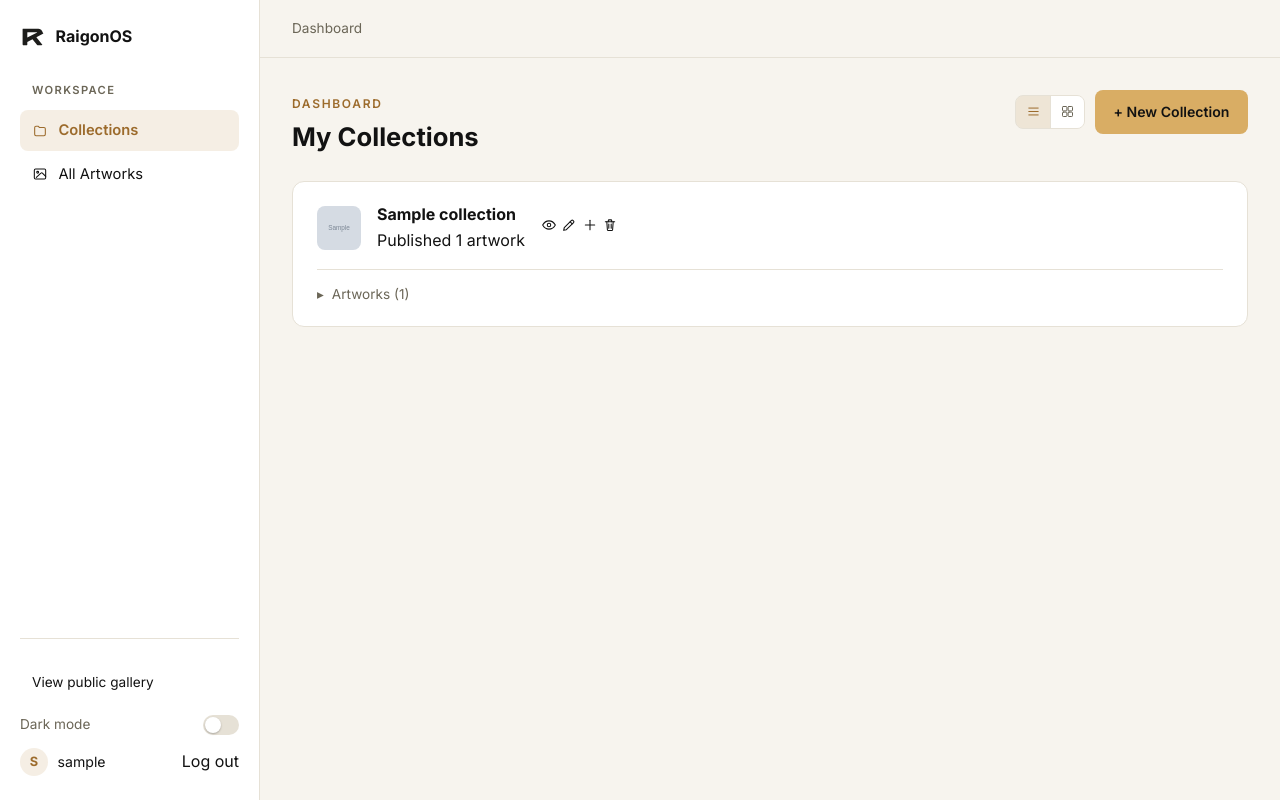
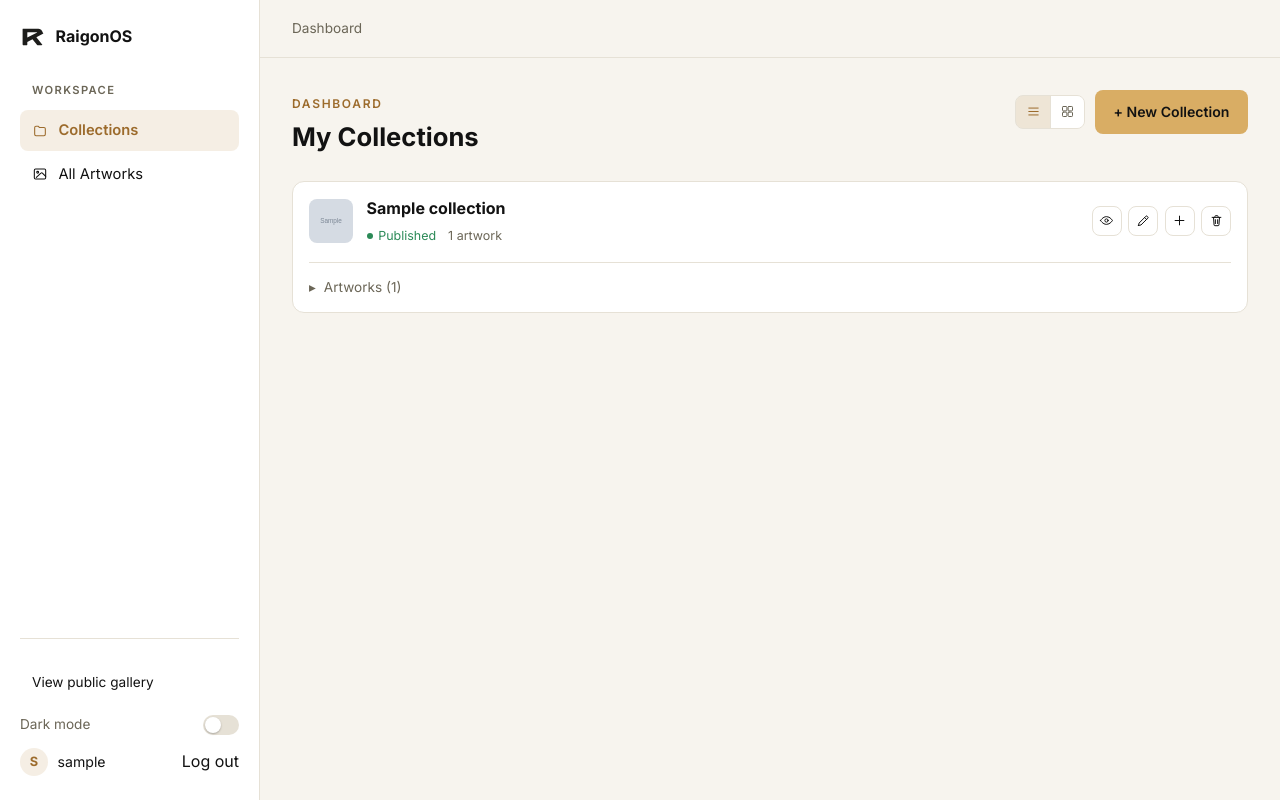
Before and after one commit to raigonlab/raigonos, a Django app: page /dashboard/ in a window 1280 px wide. Run offline with Django 5.2, Linux system fonts and the light colour scheme; a user stored in the database is signed in; tables that the repository leaves empty hold one stand-in row (values such as "Sample post"); grey boxes marked "Sample" are stand-in pictures; some web fonts are replaced.

Commit message:
Style the redesigned Collection card and icon-button component
New .dash-icon-btn component (30px square, border, icon centred, colour follows state) replaces the old text .dash-btn rows on Collection/Artwork cards. New .dash-collection-cover/-info/-meta/-icon-actions layout replaces the old title/badge/actions structure, with matching Grid-view overrides. Removed the old .dash-badge rules (dead code, fully replaced by the lighter .dash-status dot+label).

```diff
--- a/static/css/style.css
+++ b/static/css/style.css
@@ -835,29 +835,70 @@ html[data-dash-theme='dark'] .dash-brand-logo {
   background: var(--dash-card);
   border: 1px solid var(--dash-border);
   border-radius: var(--dash-radius);
-  padding: 1.25rem 1.5rem;
+  padding: 0.85rem 1rem;
 }
 
 .dash-collection-header {
   display: flex;
   align-items: center;
-  gap: 1rem;
+  gap: 0.85rem;
   flex-wrap: wrap;
 }
 
-.dash-collection-title {
-  display: flex;
-  align-items: center;
-  gap: 0.85rem;
+.dash-collection-cover {
+  flex-shrink: 0;
+}
+
+.dash-collection-info {
   flex: 1;
   min-width: 0;
+  display: flex;
+  flex-direction: column;
+  gap: 0.3rem;
 }
 
-.dash-collection-title strong {
-  font-size: 1.05rem;
+.dash-collection-name {
+  font-size: 1rem;
   overflow: hidden;
   text-overflow: ellipsis;
   white-space: nowrap;
+}
+
+.dash-collection-meta {
+  display: flex;
+  align-items: center;
+  gap: 0.75rem;
+  font-size: 0.78rem;
+  color: var(--dash-muted);
+}
+
+.dash-status {
+  display: inline-flex;
+  align-items: center;
+  gap: 0.35rem;
+}
+
+.dash-status::before {
+  content: '';
+  width: 6px;
+  height: 6px;
+  border-radius: 50%;
+  background: currentColor;
+  flex-shrink: 0;
+}
+
+.dash-status-published {
+  color: var(--dash-success);
+}
+
+.dash-status-draft {
+  color: var(--dash-muted);
+}
+
+.dash-collection-icon-actions {
+  display: flex;
+  gap: 0.4rem;
+  flex-shrink: 0;
 }
 
 .dash-thumb {
@@ -877,46 +918,43 @@ html[data-dash-theme='dark'] .dash-brand-logo {
   flex-shrink: 0;
 }
 
-.dash-badge {
+/* Small icon-only action buttons (edit/view/add/delete). Preferred over
+   text buttons for repeated per-row actions -- feedback that a row of
+   text buttons per Collection/Artwork was cluttered and didn't scale
+   down to small screens. */
+
+.dash-icon-btn {
   display: inline-flex;
   align-items: center;
-  gap: 0.4rem;
-  padding: 0.3rem 0.7rem 0.3rem 0.55rem;
+  justify-content: center;
+  width: 30px;
+  height: 30px;
   border-radius: var(--dash-radius-sm);
   border: 1px solid var(--dash-border);
-  background: var(--dash-surface);
-  font-size: 0.78rem;
-  font-weight: 500;
-  white-space: nowrap;
+  background: transparent;
+  color: var(--dash-muted);
+  cursor: pointer;
 }
 
-.dash-badge::before {
-  content: '';
-  width: 6px;
-  height: 6px;
-  border-radius: 50%;
-  background: currentColor;
-  flex-shrink: 0;
+.dash-icon-btn:hover {
+  background: var(--dash-card-hover);
+  color: var(--dash-text);
+  text-decoration: none;
 }
 
-.dash-badge-published {
-  color: var(--dash-success);
+.dash-icon-btn .dash-icon {
+  width: 15px;
+  height: 15px;
 }
 
-.dash-badge-draft {
-  color: var(--dash-muted);
+.dash-icon-btn-danger:hover {
+  background: var(--dash-danger-hover-soft);
+  color: var(--dash-danger);
+  border-color: var(--dash-danger-border);
 }
 
-.dash-collection-actions {
-  display: flex;
-  gap: 0.5rem;
-  margin-top: 1rem;
-  flex-wrap: wrap;
-}
-
-/* Grid view for the Collections list: cover-first tiles, no inline
-   actions/nested artworks (those stay in List view, where there's room
-   to show them properly). */
+/* Grid view for the Collections list: cover-first tiles, nested artworks
+   hidden (List view is where there's room to show them properly). */
 
 [data-view='grid'].dash-collection-list {
   display: grid;
```
Also changed, not shown: other parts of static/css/style.css (+9 -18 lines).
